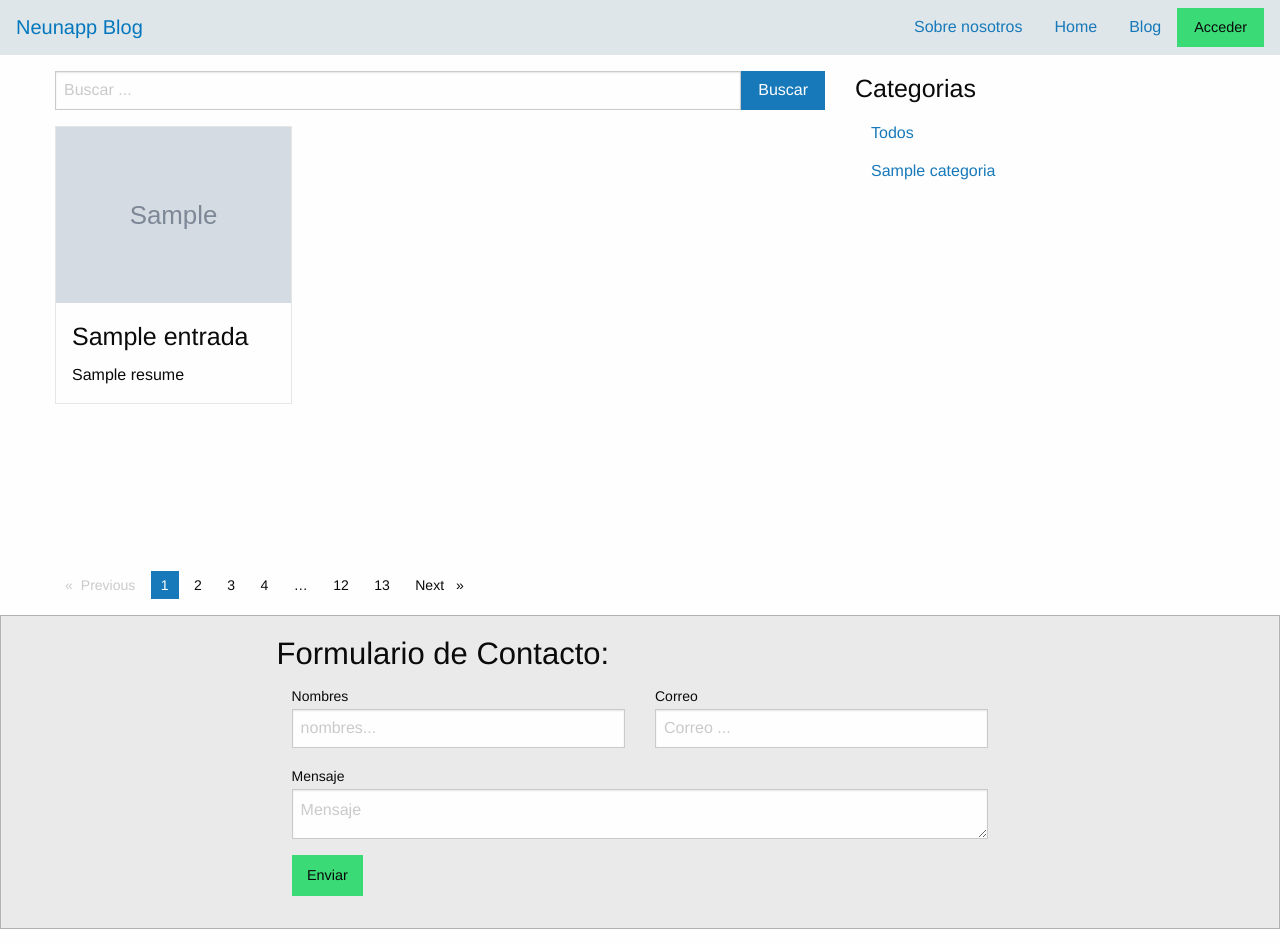
After one commit to roque01212/ProyectoFinal, a Django app: template blog_noticias/templates/entrada/lista.html in a window 1280 px wide. The commit adds this page. Run offline with Django 4.2, Linux system fonts and the light colour scheme; the template is opened without the code that fills it: most values are stand-ins (such as "Sample title", 1, 10 or a date in 2020); grey boxes marked "Sample" are stand-in pictures; some libraries are stand-ins or nearby versions.

Commit message:
creacion de busqueda por categoria e input

```diff
--- a/blog_noticias/applications/entrada/models.py
+++ b/blog_noticias/applications/entrada/models.py
@@ -2,6 +2,7 @@ from django.db import models
 from django.conf import settings
 from ckeditor_uploader.fields import RichTextUploadingField
 from model_utils.models import TimeStampedModel
+from .managers import EntryManager
 # Create your models here.
 
 class Category(models.Model):
@@ -46,7 +47,7 @@ class Entry(TimeStampedModel):
         'Imagen',
         upload_to='Entry',
     )
-
+    objects=EntryManager()
 
     class Meta:
         verbose_name='Entrada'
--- a/blog_noticias/applications/entrada/urls.py
+++ b/blog_noticias/applications/entrada/urls.py
@@ -5,9 +5,9 @@ app_name='entrada_app'
 
 urlpatterns = [
     path(
-        'noticia/',
-        views.HomePageView.as_view(),
-        name='Noticia'
+        'entradas/',
+        views.EntryListView.as_view(),
+        name='Entradas'
     ),
 
 ]
--- a/blog_noticias/applications/home/views.py
+++ b/blog_noticias/applications/home/views.py
@@ -4,7 +4,7 @@ from django.urls import reverse
 from django.views.generic import TemplateView
 from .models import Contact, Suscribers, About
 from .forms import SuscribersForm, ContactForm
-from applications.entrada.models import Category, Entry
+from applications.entrada.models import  Entry
 # Create your views here.
 
 class HomePageView(TemplateView):
--- /dev/null
+++ b/blog_noticias/templates/entrada/base_entrada.html
@@ -0,0 +1,11 @@
+{% extends "base.html" %}
+
+{% load  static %}
+
+{% block css %}
+<link rel="stylesheet" href="{% static 'css/myblog.css' %}">
+{% endblock css %}
+
+{% block js %}
+
+{% endblock js %}
--- /dev/null
+++ b/blog_noticias/templates/entrada/lista.html
@@ -0,0 +1,89 @@
+<!-- head para PC -->
+{% extends "entrada/base_entrada.html" %}
+{% load static %}
+
+{% block title %}
+Entradas de blog
+{% endblock title %}
+
+
+{% block content %}
+
+{% include "includes/header.html" %}
+
+
+<div class="grid-container">
+    <div class="grid-x grid-margin-x" style="margin-top: 1em;">
+        <!-- primer bloque pantalla blog -->
+        <div class="cell small-12 large-8">
+
+            <!-- bloque de buscador -->
+            <form class="input-group" method="GET">{% csrf_token %}
+                <input class="input-group-field" type="text" name="kword" id="kword" placeholder="Buscar ...">
+                <div class="input-group-button">
+                  <input type="submit" class="button" value="Buscar">
+                </div>
+            </form>
+            <!-- FIN bloque de formulario -->
+
+            <!-- inicio bloque de resultados de busqueda -->
+
+            <div class="grid-x grid-margin-x">
+                {% for i in entradas %}
+                <div class="cell small-6 large-4">
+                    <div class="card" style="width: 100%;">
+                        <img src="{{ i.image.url }}">
+                        <div class="card-section">
+                            <h4>{{i.title | truncatechars:30 }}</h4>
+                            <p>{{i.resume | truncatechars:70 }}</p>
+                        </div>
+                    </div>
+                </div>
+                {% empty %}
+                <h3 style="color:red;">No hay resultados</h3>
+                {% endfor %}
+            </div>
+            <!-- FIN bloque de resultados de busqueda -->
+
+        </div>
+        <!-- FIN primer bloque pantalla blog -->
+
+
+        <!-- inicio del segundo bloque - categorias -->
+        <div class="cell small-12 large-4" style="height: 500px;">
+            <h4>Categorias</h4>
+            <ul class="vertical menu">
+                <li><a href="?categoria=">Todos</a></li>
+
+            </ul>
+            {% for i in categorias %}
+
+            <ul class="vertical menu">
+                <li><a href="?categoria={{i.name}}">{{i.name}}</a></li>
+
+            </ul>
+            {% endfor %}
+        </div>
+        <!-- FIN inicio del segundo bloque - categorias -->
+
+    </div>
+
+    <!-- inicio de bloque de paginacion -->
+    <nav aria-label="Pagination">
+        <ul class="pagination">
+          <li class="pagination-previous disabled">Previous <span class="show-for-sr">page</span></li>
+          <li class="current"><span class="show-for-sr">You're on page</span> 1</li>
+          <li><a href="#" aria-label="Page 2">2</a></li>
+          <li><a href="#" aria-label="Page 3">3</a></li>
+          <li><a href="#" aria-label="Page 4">4</a></li>
+          <li class="ellipsis" aria-hidden="true"></li>
+          <li><a href="#" aria-label="Page 12">12</a></li>
+          <li><a href="#" aria-label="Page 13">13</a></li>
+          <li class="pagination-next"><a href="#" aria-label="Next page">Next <span class="show-for-sr">page</span></a></li>
+        </ul>
+    </nav>
+    <!-- FIN bloque de paginacion -->
+</div>
+{% include "includes/footer.html" %}
+
+{% endblock content %}
--- a/blog_noticias/templates/home/about.html
+++ b/blog_noticias/templates/home/about.html
@@ -38,11 +38,7 @@
         <div class="cell large-4">
             <div class="card" style="width: 100%;">
                 <img src="{{ i.image.url }}">
-                <div class="card-section" style="width: 100%;">
-                  <div class="blog-action">
-                    <a class="button alert" href="#">Agregar a Favoritos</a>
-                  </div>
-                </div>
+
             </div>
         </div>
         {% endfor %}
--- a/blog_noticias/templates/includes/header.html
+++ b/blog_noticias/templates/includes/header.html
@@ -10,11 +10,17 @@
         </div>
         <div class="cell small-12 large-5">
             <ul class="menu" style="justify-content: flex-end;">
+
+
                 <li>
-                    <a href="#">Home</a>
+                    <a href="{% url 'home_app:About' %}">Sobre nosotros</a>
+                </li>
+
+                <li>
+                    <a href="{% url 'home_app:Index' %}">Home</a>
                 </li>
                 <li>
-                    <a href="#">Blog</a>
+                    <a href="{% url 'entrada_app:Entradas' %}">Blog</a>
                 </li>
                 <li>
                     <a class="success button">Acceder</a>
```
Also changed, not shown: blog_noticias/applications/entrada/managers.py (added, +19 -0 lines), blog_noticias/applications/entrada/views.py (+23 -7 lines), blog_noticias/templates/home/index.html (+12 -3 lines).
